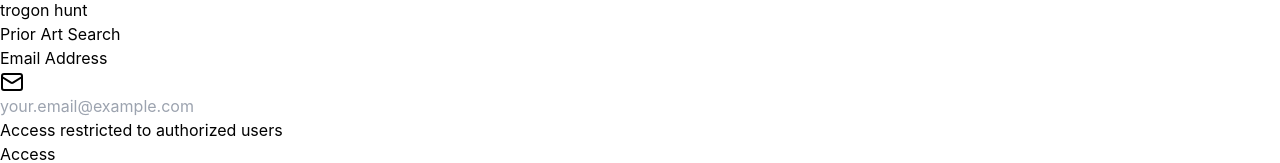
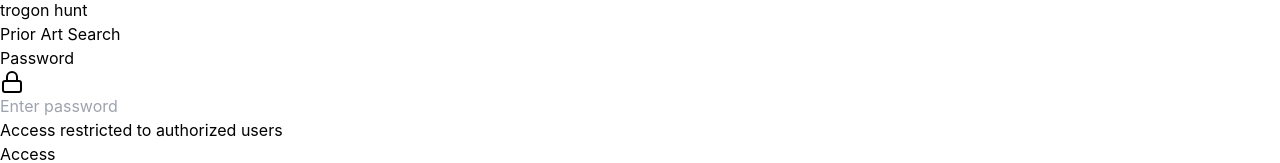
Before and after one commit to TrogonPatent/trogon-monitoring, a React (Vite) app: page / in a window 1280 px wide. Shown: the part 733-896 px from the top of the page. Built offline with nearby package versions, Linux system fonts and the light colour scheme.

Commit message:
Update AuthGate.jsx

```diff
--- a/src/pages/AuthGate.jsx
+++ b/src/pages/AuthGate.jsx
@@ -1,33 +1,33 @@
 import React, { useState } from 'react';
-import { Mail, AlertCircle } from 'lucide-react';
+import { Lock, AlertCircle } from 'lucide-react';
 
 /**
  * AuthGate - Authentication Gateway for Hunt System
  *
- * Uses render prop pattern to pass authenticated userEmail to child routes
+ * Uses password-based authentication
  *
  * Usage in App.jsx:
  * <AuthGate>
- *   {(userEmail) => (
+ *   {(userIdentifier) => (
  *     <Routes>
- *       <Route path="/" element={<Dashboard userEmail={userEmail} />} />
+ *       <Route path="/" element={<Dashboard userEmail={userIdentifier} />} />
  *     </Routes>
  *   )}
  * </AuthGate>
  */
 export default function AuthGate({ children }) {
-  const [email, setEmail] = useState('');
+  const [password, setPassword] = useState('');
   const [isAuthenticated, setIsAuthenticated] = useState(false);
   const [error, setError] = useState('');
 
-  const AUTHORIZED_EMAILS = ['brad@trogonpatent.ai', 'laura@trogonpatent.ai'];
+  // Change this password to whatever you want
+  const CORRECT_PASSWORD = 'TrogonHunt2024!';
 
   const handleAuth = () => {
     setError('');
-    const normalizedEmail = email.toLowerCase().trim();
 
-    if (!AUTHORIZED_EMAILS.includes(normalizedEmail)) {
-      setError('Access denied. This email is not authorized to access the trogon hunt system.');
+    if (password !== CORRECT_PASSWORD) {
+      setError('Incorrect password. Access denied.');
       return;
     }
 
@@ -54,18 +54,18 @@ export default function AuthGate({ children }) {
 
             <div className="space-y-6">
               <div>
-                <label htmlFor="email" className="block text-sm font-medium text-slate-700 mb-2">
-                  Email Address
+                <label htmlFor="password" className="block text-sm font-medium text-slate-700 mb-2">
+                  Password
                 </label>
                 <div className="relative">
-                  <Mail className="absolute left-3 top-1/2 transform -translate-y-1/2 w-5 h-5 text-slate-400" />
+                  <Lock className="absolute left-3 top-1/2 transform -translate-y-1/2 w-5 h-5 text-slate-400" />
                   <input
-                    id="email"
-                    type="email"
-                    value={email}
-                    onChange={(e) => setEmail(e.target.value)}
+                    id="password"
+                    type="password"
+                    value={password}
+                    onChange={(e) => setPassword(e.target.value)}
                     onKeyPress={(e) => e.key === 'Enter' && handleAuth()}
-                    placeholder="your.email@example.com"
+                    placeholder="Enter password"
                     className="w-full pl-10 pr-4 py-3 border border-slate-300 rounded-lg focus:ring-2 focus:ring-blue-500 focus:border-transparent outline-none transition-all"
                   />
                 </div>
@@ -94,6 +94,6 @@ export default function AuthGate({ children }) {
     );
   }
 
-  // Pass authenticated email to children via render prop
-  return typeof children === 'function' ? children(email) : children;
+  // Pass generic identifier to children (maintains compatibility with existing code)
+  return typeof children === 'function' ? children('admin') : children;
 }
```
